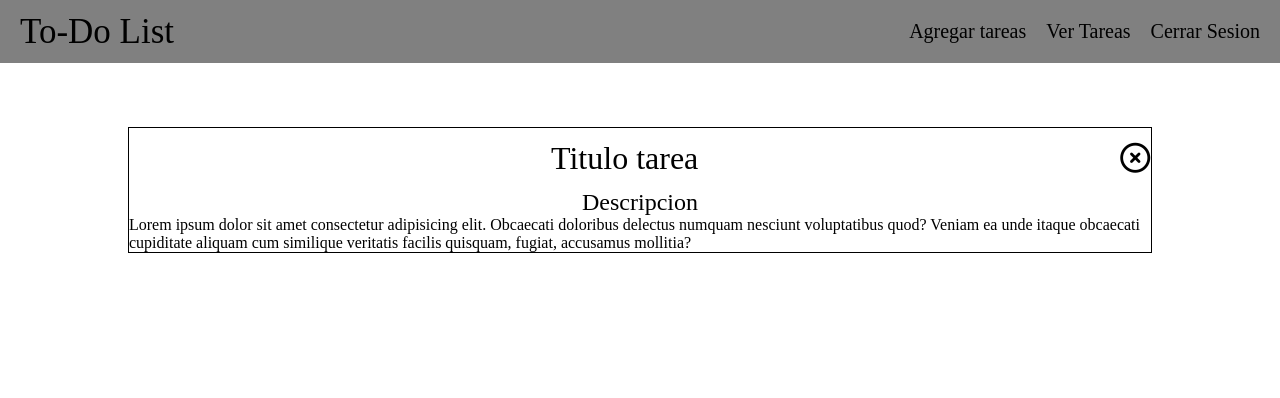
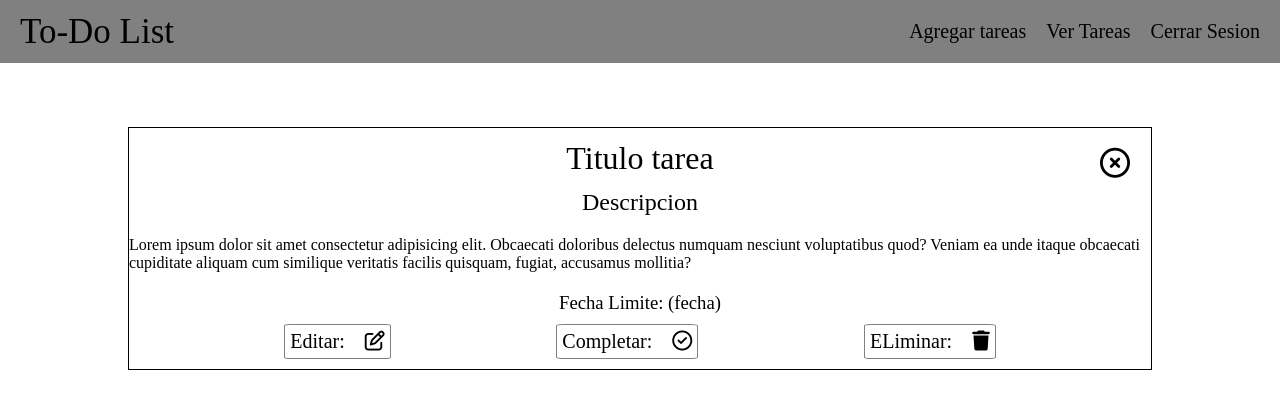
Before and after one commit to Santiago766/Pagina-Jovenes-Creativos, a React (Vite) app: page /#/Modal in a window 1280 px wide. Shown: the top 398 px of the page. Built offline with nearby package versions, Linux system fonts and the light colour scheme; a web font is replaced by a local one.

Commit message:
Se creo el prototipo del Modal sobre las tareas

```diff
--- a/src/view/Components/Modal/Modal.css
+++ b/src/view/Components/Modal/Modal.css
@@ -22,20 +22,44 @@
 .taskName{
   display: flex;
   justify-content: center;
-  width: 97%;
+  width: 95%;
+  position: relative;
+  left: 2.5%;
 }
 
 .taskClose {
   display: flex;
-  width:3%;
-  height: 100%;
+  width: 5%;
   align-content: center;
   font-size: 30px;
   margin-top: 1%;
+  position: relative;
+}
+
+.taskClose > i {
+  cursor: pointer;
 }
 
 .taskDescription {
   display: flex;
   flex-direction: column;
   align-items: center;
+  gap: 20px;
 }
+
+footer {
+  display: flex;
+  width: 100%;
+  justify-content: space-evenly;
+}
+.taskOptions {
+  display: flex;
+  gap: 20px;
+  align-items: center;
+  font-size: 20px;
+  border: 1px solid grey;
+  margin: 1%;
+  padding: 0.5%;
+  border-radius: 5%;
+  cursor: pointer;
+}
--- a/src/view/Components/Modal/Modal.jsx
+++ b/src/view/Components/Modal/Modal.jsx
@@ -1,15 +1,15 @@
 import './Modal.css'
 
-export const Modal = () => {
+export const Modal = ({cambiar}) => {
   return (
     <div className='task'>
       <div className="taskContent">
         <header className='taskHeader'>
           <div className='taskName'>
-            <h1>Titulo tarea</h1> {/*cambiar al de la api*/}
+            <h1>Titulo tarea</h1>
           </div>
           <div className='taskClose'>
-            <i className="fa-regular fa-circle-xmark"></i>
+            <i className="fa-regular fa-circle-xmark" onClick={cambiar}></i>
           </div>
         </header>
 
@@ -17,10 +17,27 @@ export const Modal = () => {
           <h2>Descripcion</h2>
           <p>Lorem ipsum dolor sit amet consectetur adipisicing elit.
             Obcaecati doloribus delectus numquam nesciunt voluptatibus quod?
-              Veniam ea unde itaque obcaecati cupiditate aliquam cum similique
-                veritatis facilis quisquam, fugiat, accusamus mollitia?
+            Veniam ea unde itaque obcaecati cupiditate aliquam cum similique
+            veritatis facilis quisquam, fugiat, accusamus mollitia?
           </p>
+
+          <h3>Fecha Limite: (fecha)</h3>
         </div>
+        <footer>
+          <div className='taskOptions'>
+            <p>Editar:</p>
+            <i className="fa-regular fa-pen-to-square"></i>
+          </div>
+          <div className='taskOptions'>
+            <p>Completar:</p>
+            <i className="fa-regular fa-circle-check"></i>
+          </div>
+          <div className='taskOptions'>
+            <p>ELiminar:</p>
+            <i className="fa-solid fa-trash"></i>
+          </div>
+
+        </footer>
       </div>
     </div>
   )
--- a/src/view/Pages/Ver-Tareas/VerTareas.css
+++ b/src/view/Pages/Ver-Tareas/VerTareas.css
@@ -16,6 +16,10 @@
   align-items: center;
   place-self: center;
   padding: 1%;
+}
+
+.hidden {
+  display: none;
 }
 
 .optionsTodo {
--- a/src/view/Pages/Ver-Tareas/VerTareas.jsx
+++ b/src/view/Pages/Ver-Tareas/VerTareas.jsx
@@ -8,15 +8,18 @@ export const VerTareas = () => {
 
   const [hidden, setHidden] = useState(false)
 
-  const cambiar = () => {
-    console.log("pepinos")
+  function cambiar () {
     setHidden(!hidden)
+    console.log("pepino")
   }
 
+  const todo = !hidden
+  ? 'contentTodo' : 'hidden'
+
   return (
-    <div className="content_content">
-      {hidden && <Modal/>}
-      <div className="contentTodo">
+    <div className="content_content" >
+      {hidden && <Modal cambiar={cambiar}/>}
+      <div className={todo}>
         <div className="optionsTodo">
           <section>
             <label >Tareas:</label>
@@ -28,8 +31,12 @@ export const VerTareas = () => {
           <Input placeHolder={"Buscar"} className={"Buscador"}
           Img={<i className="fa-solid fa-magnifying-glass"></i>} type={"search"}/>
         </div>
-        <Tarea Name={"Bañar Perro"} Fecha={"20/11/2023"} />
-        <Tarea Name={"Proyecto Jovenes Creativos"} Fecha={"14/11/2023"} />
+        <Tarea Name={"Bañar Perro"} Fecha={"20/11/2023"} cambiar={cambiar} />
+        <Tarea Name={"Proyecto Jovenes Creativos"} Fecha={"14/11/2023"} cambiar={cambiar} />
+        <Tarea Name={"Recuperar el año"} Fecha={"12/11/2023"} cambiar={cambiar}  />
+        <Tarea Name={"Recuperar el año"} Fecha={"12/11/2023"} cambiar={cambiar}  />
+        <Tarea Name={"Recuperar el año"} Fecha={"12/11/2023"} cambiar={cambiar}  />
+        <Tarea Name={"Recuperar el año"} Fecha={"12/11/2023"} cambiar={cambiar}  />
         <Tarea Name={"Recuperar el año"} Fecha={"12/11/2023"} cambiar={cambiar}  />
       </div>
     </div>
```
